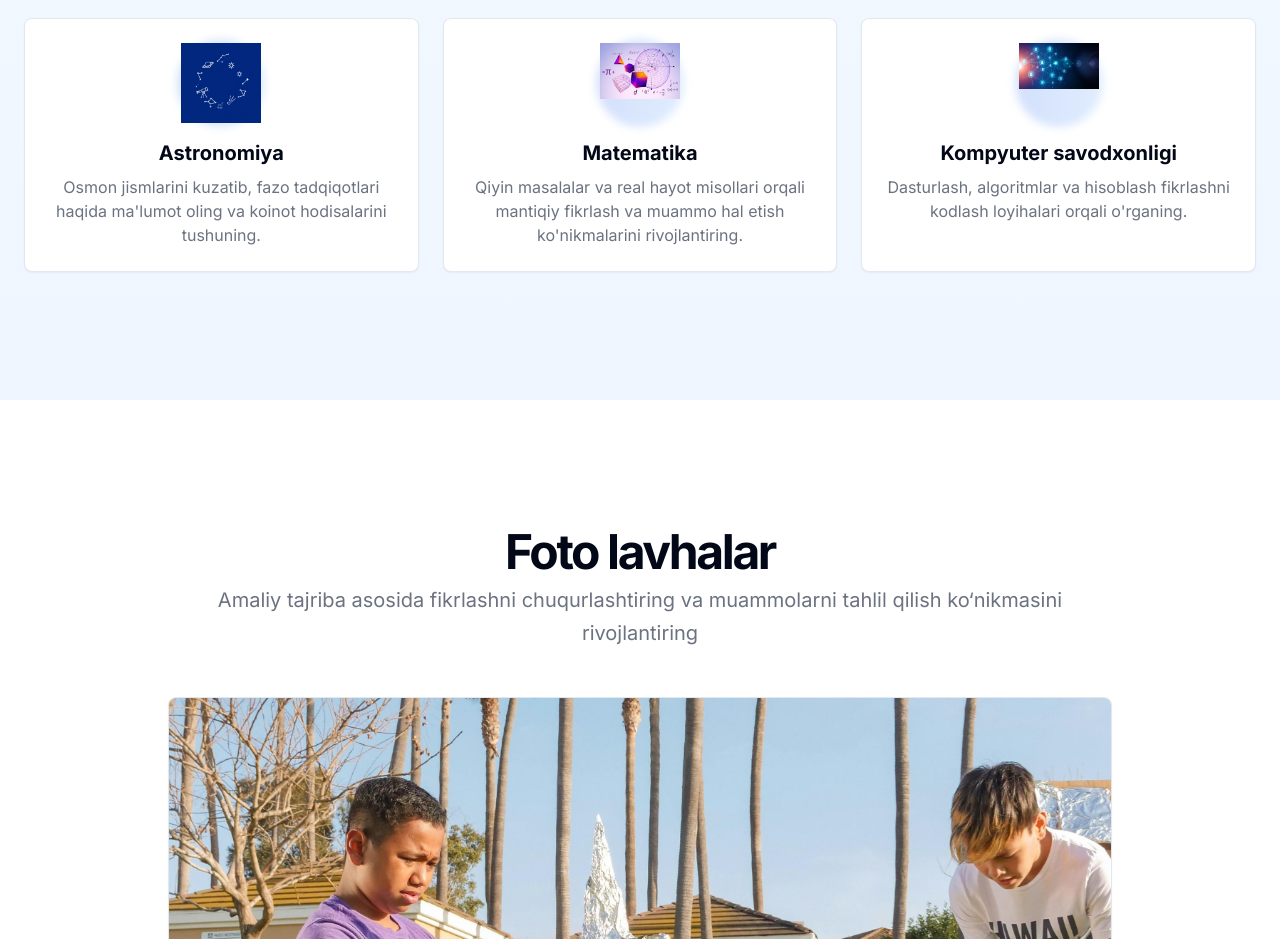
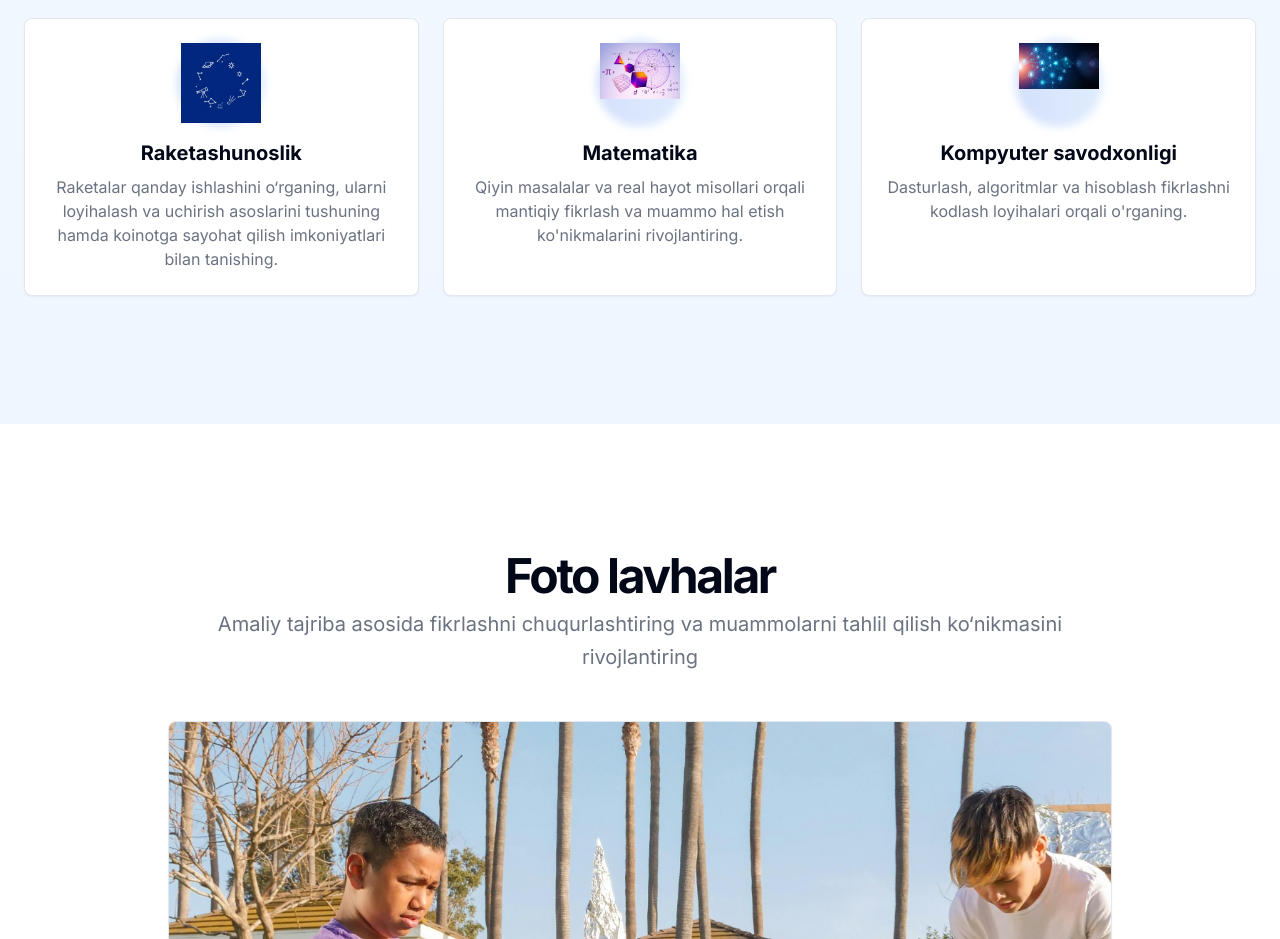
Before and after one commit to OkiljonDadakhanov/science_camp, a Next.js app: page / in a window 1280 px wide. Shown: the part 4720-5659 px from the top of the page. Built offline with nearby package versions, Linux system fonts and the light colour scheme; grey boxes are pictures that could not be loaded.

Commit message:
raketashunoslik

```diff
--- a/components/academic-section.tsx
+++ b/components/academic-section.tsx
@@ -20,10 +20,11 @@ export default function AcademicSection() {
       icon: "/dna-helix-icon.png",
     },
     {
-      name: "Astronomiya",
-      description: "Osmon jismlarini kuzatib, fazo tadqiqotlari haqida ma'lumot oling va koinot hodisalarini tushuning.",
-      icon: "/celestial-symbols.png",
-    },
+  name: "Raketashunoslik",
+  description: "Raketalar qanday ishlashini o‘rganing, ularni loyihalash va uchirish asoslarini tushuning hamda koinotga sayohat qilish imkoniyatlari bilan tanishing.",
+  icon: "/celestial-symbols.png"
+}
+,
     {
       name: "Matematika",
       description: "Qiyin masalalar va real hayot misollari orqali mantiqiy fikrlash va muammo hal etish ko'nikmalarini rivojlantiring.",
```
